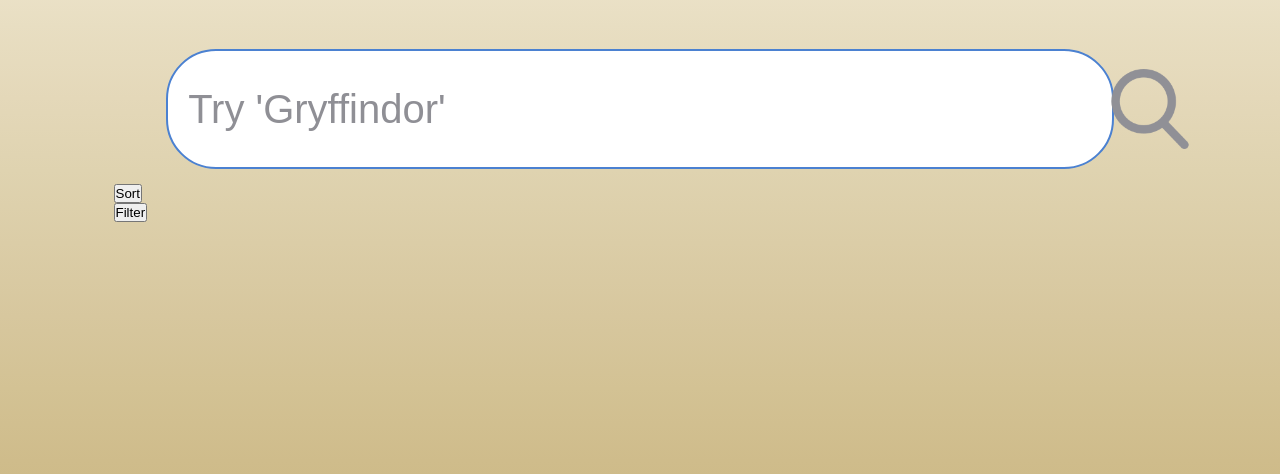
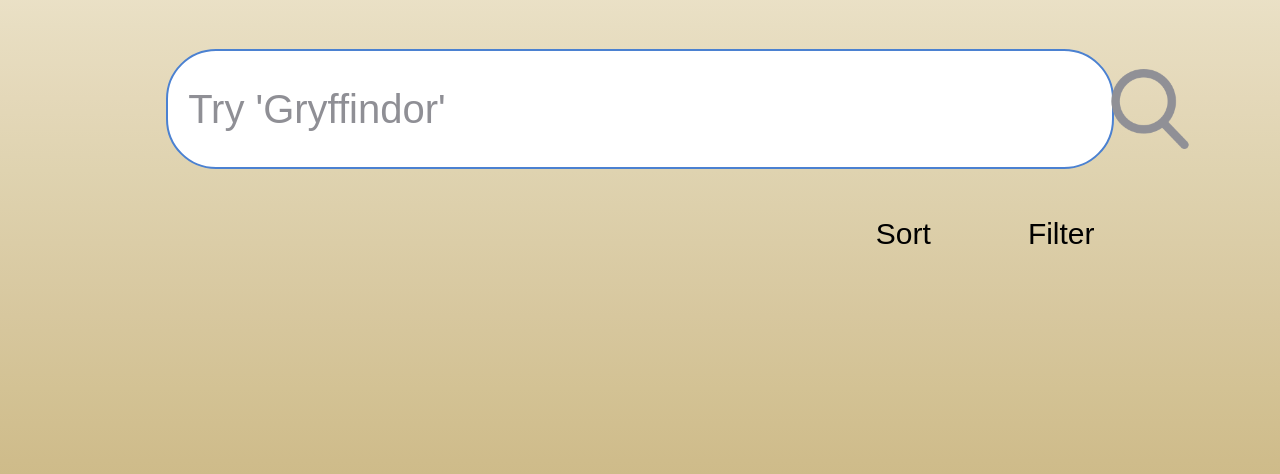
Before and after one commit to Laboratoria/DEV002-data-lovers, a plain HTML site: page src/index.html in a window 1280 px wide. Shown: the part 266-740 px from the top of the page. Drawn offline with Linux system fonts and the light colour scheme.

Commit message:
Añadiendo botones de sort y filter a nav general

```diff
--- a/src/index.html
+++ b/src/index.html
@@ -53,10 +53,10 @@
                     </div>
                 </section>
                 <section class="nav-searcher-bottom">
-                    <div class="searcher-bottom-sort">
+                    <div class="searcher-bottom-buttons searcher-bottom-sort">
                         <button>Sort</button>
                     </div>
-                    <div class="searcher-bottom-filter">
+                    <div class="searcher-bottom-buttons searcher-bottom-filter">
                         <button>Filter</button>
                     </div>
                 </section>
--- a/src/style.css
+++ b/src/style.css
@@ -221,6 +221,28 @@
     width: 80px;
 }
 
+.nav-searcher .nav-searcher-bottom{
+    width: 100%;
+    height: 100px;
+    display: flex;
+    justify-content: flex-end;
+}
+
+.nav-searcher .nav-searcher-bottom .searcher-bottom-buttons{
+    width: 10%;
+    display: flex;
+    justify-content: flex-end;
+    margin-right: 5%;
+}
+
+.nav-searcher .nav-searcher-bottom .searcher-bottom-buttons button{
+    width: 100%;
+    border: none;
+    background: none;
+    cursor: pointer;
+    font-size: 30px;
+}
+
 /* inactive components */
 .inactive{
     display: none;
```
